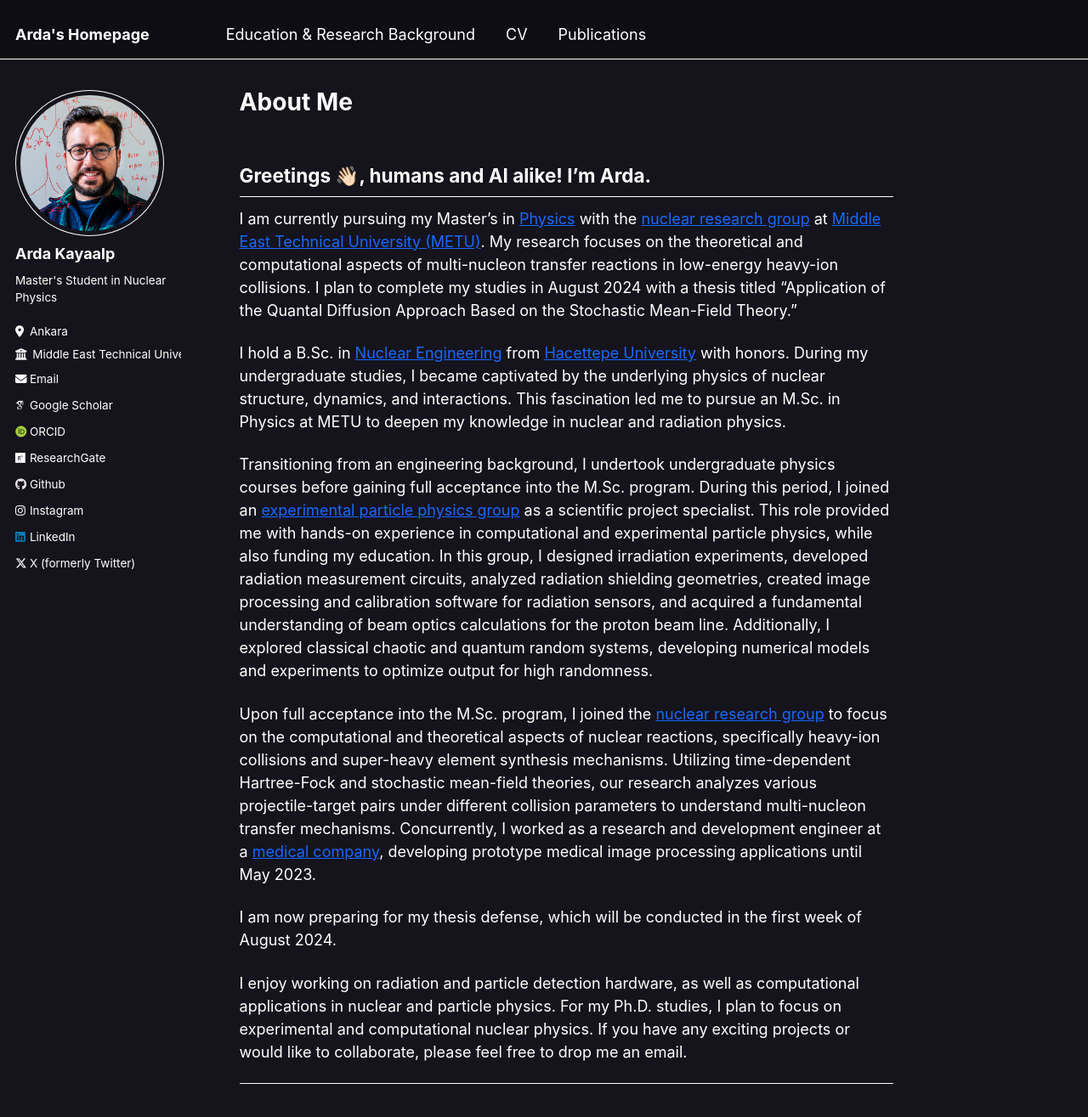
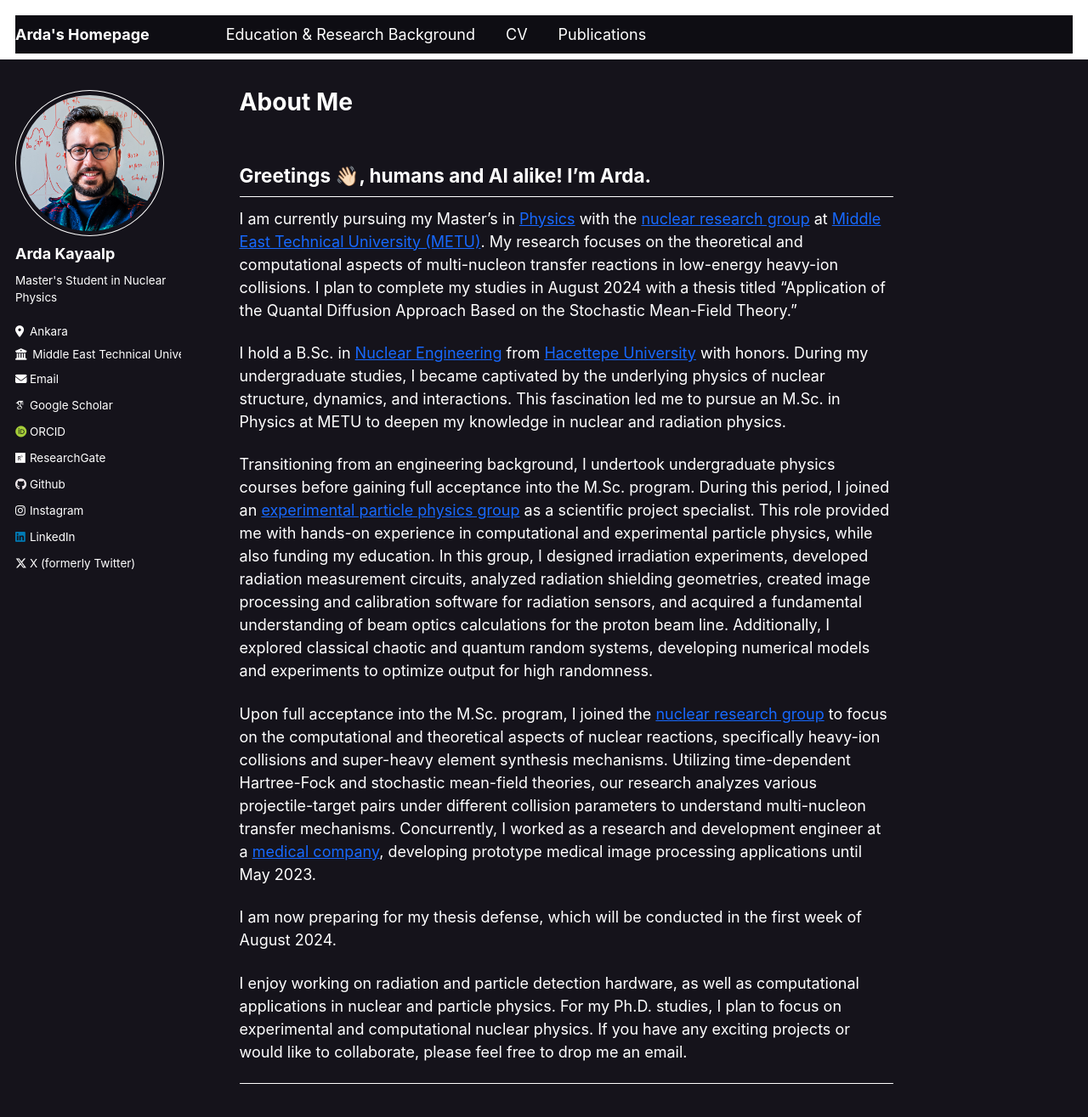
Before and after one commit to ardakayaalp/ardakayaalp.github.io, a Jekyll site: the page built from _pages/about.md, in a window 1280 px wide and 1400 px high. Shown: the top 1315 px of the window at 85% size. Built offline with Jekyll 4.4.1, drawn with Linux system fonts in a browser that asks for light colours; some web fonts are replaced.

Commit message:
Update _masthead.scss

```diff
--- a/_sass/_masthead.scss
+++ b/_sass/_masthead.scss
@@ -4,7 +4,7 @@
 
 .masthead {
   position: fixed;
-  background: #0e0d13;
+  background: #fff;
   border-bottom: 1px solid $border-color;
   height: $masthead-height;
   top: 0;
```
